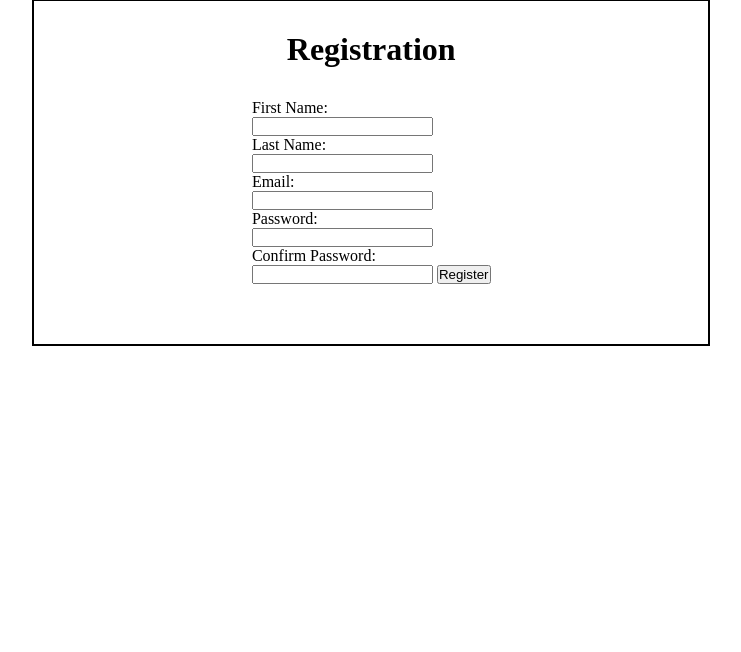
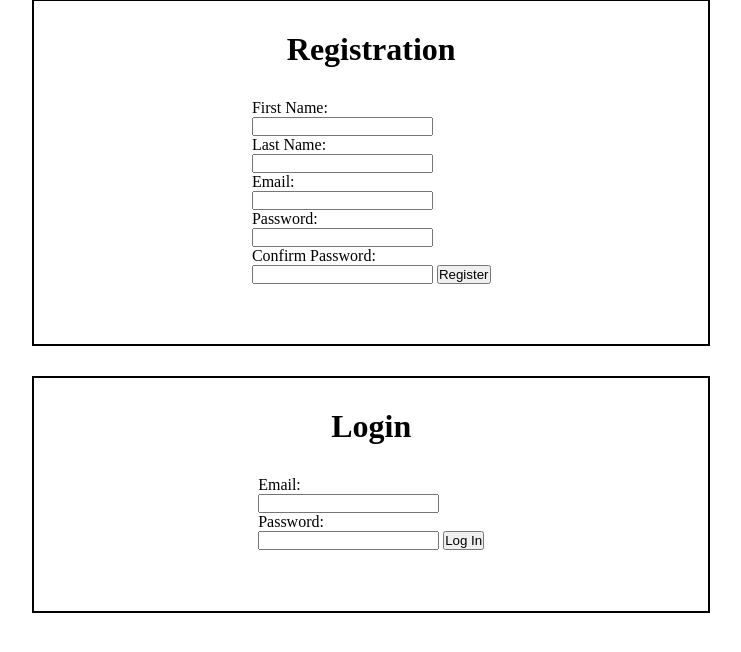
Before and after one commit to nick-watson-hash/Dojo-Group, a Django app: template goat_app/templates/register.html in a window 1280 px wide. Shown: the part 31-683 px from the top of the page, without its empty margins (254-995 px from the left). Run offline with Django 3.2, Linux system fonts and the light colour scheme; the template is opened without the code that fills it, so the values that code supplies are empty.

Commit message:
Added formatting

```diff
--- a/goat_app/templates/create.html
+++ b/goat_app/templates/create.html
@@ -1,11 +1,13 @@
 <!DOCTYPE html>
 <html lang="en">
+
 <head>
     <meta charset="UTF-8">
     <meta http-equiv="X-UA-Compatible" content="IE=edge">
     <meta name="viewport" content="width=device-width, initial-scale=1.0">
     <title>Create List</title>
 </head>
+
 <body>
     <h1>Create List</h1>
     <form action='/player_search' method='POST'>
@@ -31,4 +33,5 @@
         <a href='/'>BET</a>
     </p>
 </body>
+
 </html>
--- a/goat_app/templates/index.html
+++ b/goat_app/templates/index.html
@@ -1,11 +1,13 @@
 <!DOCTYPE html>
 <html lang="en">
+
 <head>
     <meta charset="UTF-8">
     <meta http-equiv="X-UA-Compatible" content="IE=edge">
     <meta name="viewport" content="width=device-width, initial-scale=1.0">
     <title>Document</title>
 </head>
+
 <body>
 
     <p> Hello {{current_user.first_name}}</p>
@@ -64,4 +66,5 @@
         <a href='/stats_comp'>Stats Comp</a>
     </p>
 </body>
+
 </html>
--- a/goat_app/templates/login.html
+++ b/goat_app/templates/login.html
@@ -1,5 +1,6 @@
 <!DOCTYPE html>
 <html lang="en">
+
 <head>
     <meta charset="UTF-8">
     <meta http-equiv="X-UA-Compatible" content="IE=edge">
@@ -8,6 +9,7 @@
     {% load static %}
     <link rel="stylesheet" href="{% static 'css/style.css' %}">
 </head>
+
 <body>
     <div class='center-mass'>
         {% if messages %}
@@ -27,4 +29,5 @@
         </form>
     </div>
 </body>
+
 </html>
--- a/goat_app/templates/pick.html
+++ b/goat_app/templates/pick.html
@@ -1,5 +1,6 @@
 <!DOCTYPE html>
 <html lang="en">
+
 <head>
     <meta charset="UTF-8">
     <meta http-equiv="X-UA-Compatible" content="IE=edge">
@@ -13,4 +14,5 @@
     <a href='/'>again</a>
 
 </body>
+
 </html>
--- a/goat_app/templates/register.html
+++ b/goat_app/templates/register.html
@@ -1,21 +1,23 @@
 <!DOCTYPE html>
 <html lang="en">
+
 <head>
     <meta charset="UTF-8">
     <meta http-equiv="X-UA-Compatible" content="IE=edge">
     <meta name="viewport" content="width=device-width, initial-scale=1.0">
-<title>Quotable Quotes</title>
+    <title>Quotable Quotes</title>
     {% load static %}
     <link rel="stylesheet" href="{% static 'css/style.css' %}">
 </head>
+
 <body>
     <div class='center-mass'>
         <h1>Registration</h1>
         {% if messages %}
         <ul>
-        {% for message in messages %}
-        <li>{{message}}</li>
-        {% endfor %}
+            {% for message in messages %}
+            <li>{{message}}</li>
+            {% endfor %}
         </ul>
         {% endif %}
         </ul>
@@ -29,5 +31,15 @@
             <button type="submit">Register</button>
         </form>
     </div>
+    <div class='center-mass'>
+        <h1>Login</h1>
+        <form action="/login" method="POST">
+            {% csrf_token %}
+            <p>Email: </p><input name="login_email" type="text">
+            <p>Password: </p><input name="login_pass" type="password">
+            <button type="submit">Log In</button>
+        </form>
+    </div>
 </body>
+
 </html>
--- a/goat_app/templates/winner_page.html
+++ b/goat_app/templates/winner_page.html
@@ -1,14 +1,17 @@
 <!DOCTYPE html>
 <html lang="en">
+
 <head>
     <meta charset="UTF-8">
     <meta http-equiv="X-UA-Compatible" content="IE=edge">
     <meta name="viewport" content="width=device-width, initial-scale=1.0">
     <title>Document</title>
 </head>
+
 <body>
     <p>{{winner}}</p>
     <p>and your bank is {{user.bank}}</p>
     <p><a href='/'>Again!</a></p>
 </body>
+
 </html>
```
Also changed, not shown: goat_app/templates/results.html (+7 -4 lines). Lines whose indentation alone changed are shown as unchanged.
